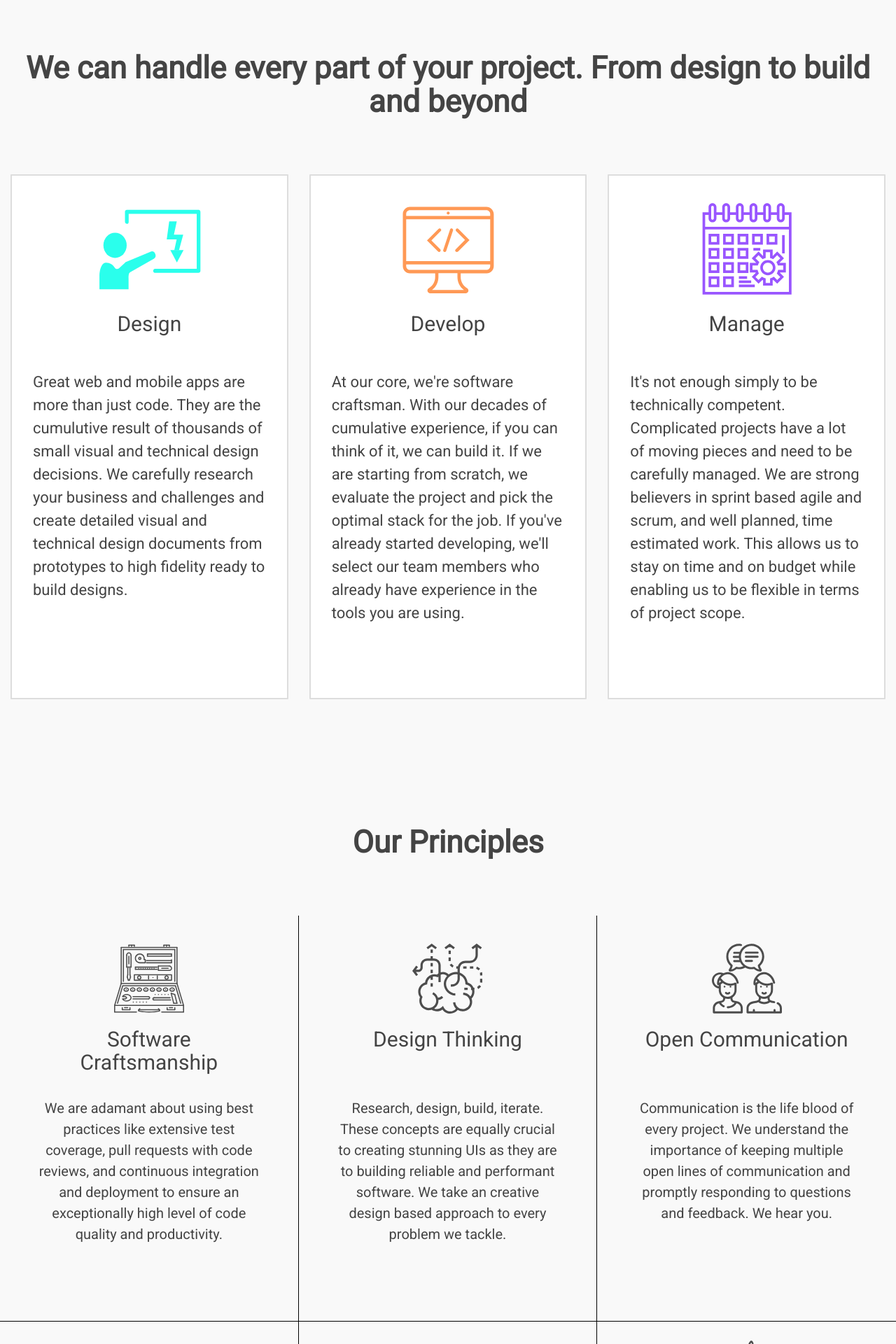
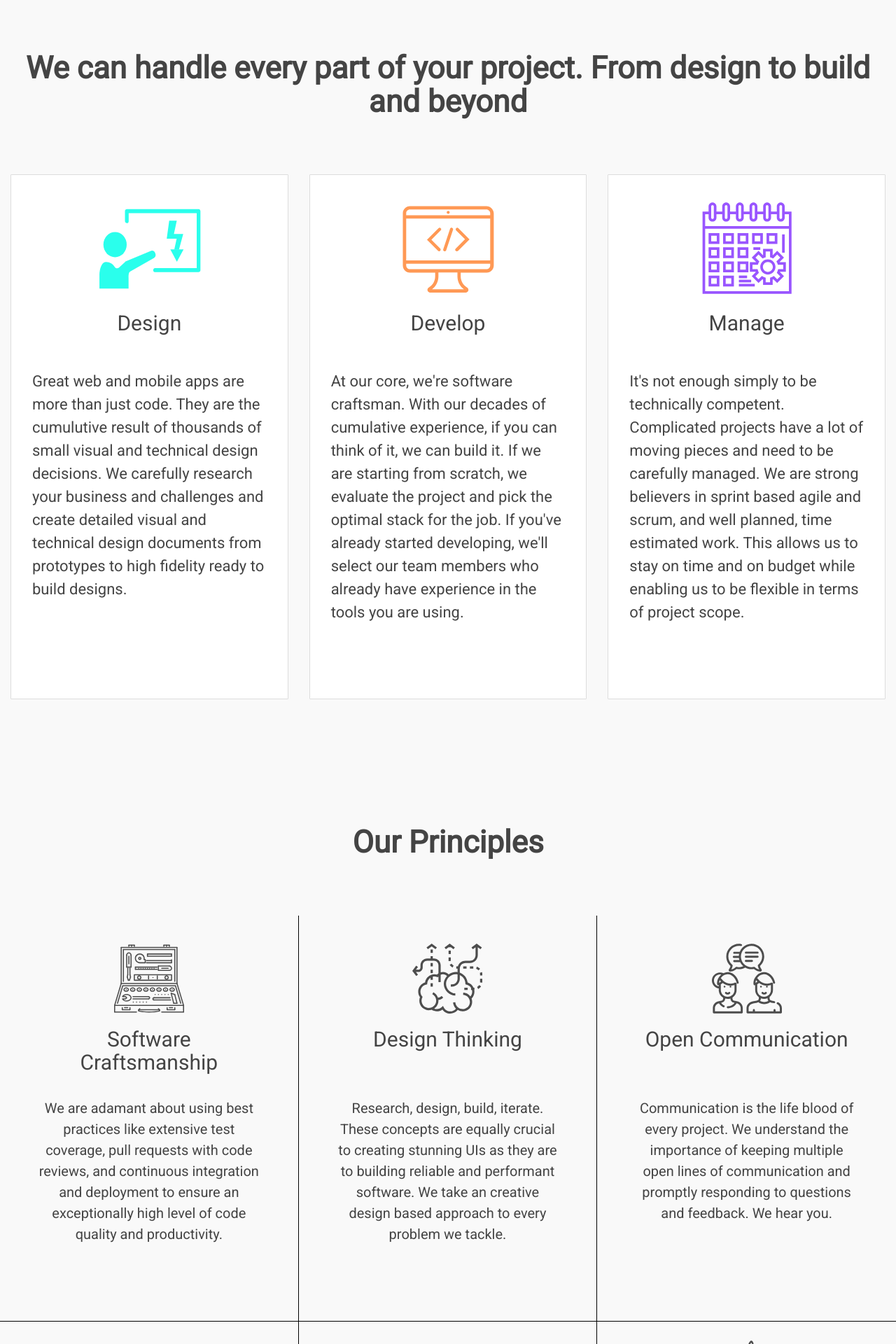
Before and after one commit to Andrew-Max/qubitix, a Jekyll site: the page built from index.html, in a window 1280 px wide. Shown: the part 1773-3693 px from the top of the page at 70% size. Built offline with Jekyll 4.4.1, drawn with Linux system fonts in a browser that asks for light colours.

Commit message:
thin out borders

```diff
--- a/_sass/_layout.scss
+++ b/_sass/_layout.scss
@@ -18,8 +18,7 @@
  */
 .cards {
   .card {
-    // margin: 10px 50px;
-    border: 2px solid #ddd;
+    border: 1px solid #ddd;
     border-radius: 1px;
 
     .card-header {
--- a/_sass/_team.scss
+++ b/_sass/_team.scss
@@ -4,7 +4,7 @@
   display: block;
   margin: 20px auto;
   padding: 10px 0;
-  border: 2px solid #ccc;
+  border: 1px solid #ccc;
   background: white;
   height: 750px;
 
--- a/_sass/_tech.scss
+++ b/_sass/_tech.scss
@@ -41,7 +41,7 @@
   display: block;
   margin: 20px auto;
   padding: 20px;
-  border: 2px solid #ccc;
+  border: 1px solid #ccc;
   background: white;
   height: 375px;
 
```
